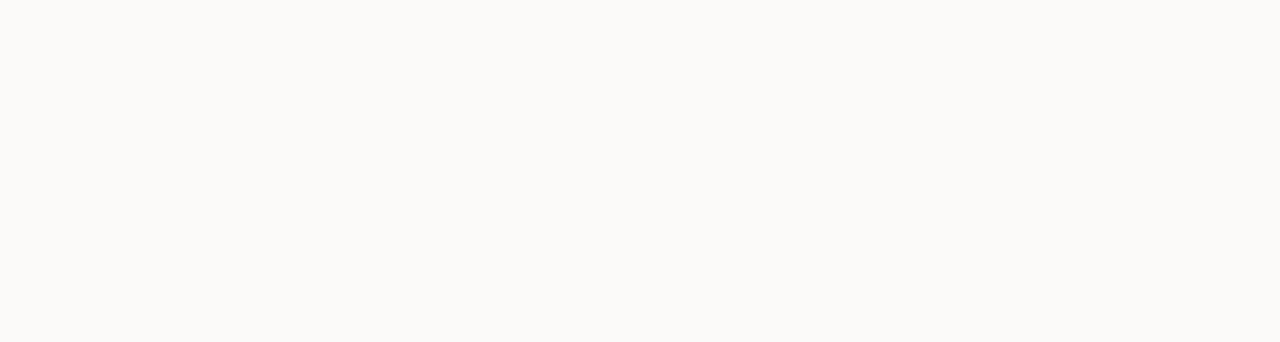
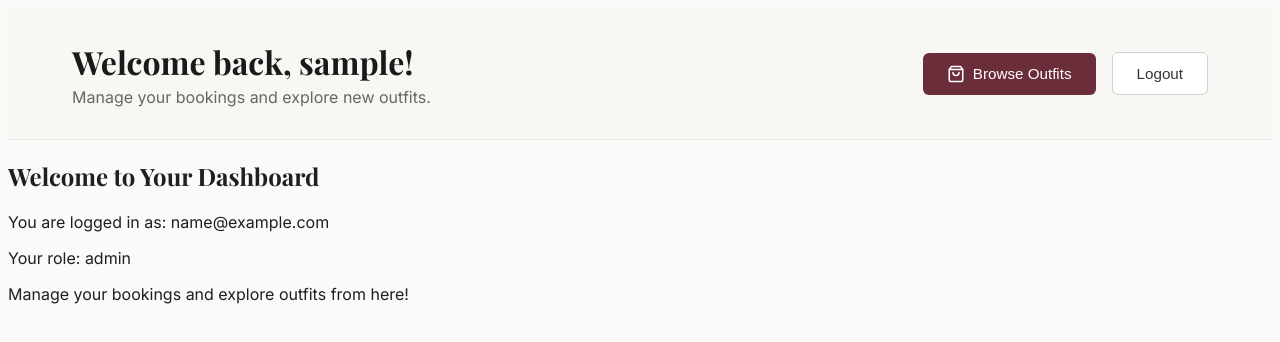
Before and after one commit to JasCiely/IT342_G5_Palicte_Lab1, a React (Vite) app in the folder web/: page /dashboard in a window 1280 px wide. Before the commit this address had no page. Shown: the top 342 px of the page. Built offline with nearby package versions, Linux system fonts and the light colour scheme; sample sign-in values are in the browser's storage.

Commit message:
feat: add dashboard header with logout functionality
Implemented a dashboard header that displays essential navigation elements and includes a working logout feature, allowing users to securely end their session from the dashboard.

```diff
--- a/web/src/App.jsx
+++ b/web/src/App.jsx
@@ -1,15 +1,60 @@
 import { BrowserRouter, Routes, Route, Navigate } from "react-router-dom";
+import { useState, useEffect } from "react";
 import Auth from "./pages/Auth";
+import Dashboard from "./pages/Dashboard";
 
-const App = () => (
-  <BrowserRouter>
-    <Routes>
-      <Route path="/" element={<Navigate to="/auth" replace />} />
+const App = () => {
+  const [isAuthenticated, setIsAuthenticated] = useState(false);
 
-      {/* Your existing auth route */}
-      <Route path="/auth" element={<Auth />} />
-    </Routes>
-  </BrowserRouter>
-);
+  // Check authentication on component mount
+  useEffect(() => {
+    const authStatus = localStorage.getItem("isAuthenticated");
+    setIsAuthenticated(authStatus === "true");
+  }, []);
+
+  // Function to handle login
+  const handleLogin = () => {
+    setIsAuthenticated(true);
+  };
+
+  // Function to handle logout
+  const handleLogout = () => {
+    localStorage.clear();
+    setIsAuthenticated(false);
+  };
+
+  return (
+    <BrowserRouter>
+      <Routes>
+        <Route
+          path="/"
+          element={
+            <Navigate to={isAuthenticated ? "/dashboard" : "/auth"} replace />
+          }
+        />
+
+        <Route
+          path="/auth"
+          element={
+            isAuthenticated ?
+            <Navigate to="/dashboard" replace /> :
+            <Auth onLogin={handleLogin} />
+          }
+        />
+
+        <Route
+          path="/dashboard"
+          element={
+            isAuthenticated ?
+            <Dashboard onLogout={handleLogout} /> :
+            <Navigate to="/auth" replace />
+          }
+        />
+
+        <Route path="*" element={<Navigate to="/" replace />} />
+      </Routes>
+    </BrowserRouter>
+  );
+};
 
 export default App;
--- /dev/null
+++ b/web/src/components/DashboardContent/DashboardHeader.jsx
@@ -0,0 +1,31 @@
+import React from 'react';
+import '../css/DashboardHeader.css';
+
+const DashboardHeader = ({ userName = "Maria", onLogout }) => {
+  return (
+    <header className="dashboard-header">
+      <div className="dashboard-header-content">
+        <div className="welcome-section">
+          <h1>Welcome back, {userName}!</h1>
+          <p className="subtitle">Manage your bookings and explore new outfits.</p>
+        </div>
+
+        <div className="header-actions">
+          <button className="btn-browse-outfits" onClick={() => console.log('Browse')}>
+            {/* SVG Shopping Bag Icon */}
+            <svg width="18" height="18" viewBox="0 0 24 24" fill="none" stroke="currentColor" strokeWidth="2" strokeLinecap="round" strokeLinejoin="round">
+              <path d="M6 2 3 6v14a2 2 0 0 0 2 2h14a2 2 0 0 0 2-2V6l-3-4Z"/><path d="M3 6h18"/><path d="M16 10a4 4 0 0 1-8 0"/>
+            </svg>
+            Browse Outfits
+          </button>
+
+          <button className="btn-logout" onClick={onLogout}>
+            Logout
+          </button>
+        </div>
+      </div>
+    </header>
+  );
+};
+
+export default DashboardHeader;
--- /dev/null
+++ b/web/src/components/css/DashboardHeader.css
@@ -0,0 +1,85 @@
+.dashboard-header {
+  background: #f8f7f4; /* Matches the slight off-white/cream background */
+  padding: 2rem 4rem;
+  border-bottom: 1px solid #eaeaea;
+  font-family: 'Inter', -apple-system, sans-serif;
+}
+
+.dashboard-header-content {
+  display: flex;
+  justify-content: space-between;
+  align-items: center;
+  max-width: 1400px;
+  margin: 0 auto;
+}
+
+.welcome-section h1 {
+  /* Serif font is key to the design look */
+  font-family: 'Playfair Display', Georgia, serif;
+  font-size: 2rem;
+  font-weight: 700;
+  color: #1a1a1a;
+  margin: 0 0 0.25rem 0;
+}
+
+.welcome-section .subtitle {
+  font-size: 1rem;
+  color: #666666;
+  margin: 0;
+}
+
+.header-actions {
+  display: flex;
+  gap: 1rem;
+  align-items: center;
+}
+
+/* Primary Button - Burgundy Style */
+.btn-browse-outfits {
+  display: flex;
+  align-items: center;
+  gap: 0.5rem;
+  padding: 0.75rem 1.5rem;
+  border-radius: 6px;
+  font-size: 0.95rem;
+  font-weight: 500;
+  cursor: pointer;
+  background: #6b2d39; /* The burgundy color from the image */
+  color: white;
+  border: none;
+  transition: opacity 0.2s ease;
+}
+
+.btn-browse-outfits:hover {
+  background: #5a2530;
+}
+
+/* Secondary Button - Outlined Style */
+.btn-logout {
+  padding: 0.75rem 1.5rem;
+  border-radius: 6px;
+  font-size: 0.95rem;
+  font-weight: 500;
+  cursor: pointer;
+  background: white;
+  color: #333333;
+  border: 1px solid #d1d1d1;
+  transition: all 0.2s ease;
+}
+
+.btn-logout:hover {
+  background: #fdfdfd;
+  border-color: #999;
+}
+
+/* Responsive adjustments */
+@media (max-width: 768px) {
+  .dashboard-header {
+    padding: 1.5rem;
+  }
+  .dashboard-header-content {
+    flex-direction: column;
+    align-items: flex-start;
+    gap: 1.5rem;
+  }
+}
--- a/web/src/pages/Auth.jsx
+++ b/web/src/pages/Auth.jsx
@@ -14,7 +14,7 @@
 } from 'lucide-react';
 import logo from '../assets/logo.png';
 
-const Auth = () => {
+const Auth = ({ onLogin }) => {
   const [isLogin, setIsLogin] = useState(true);
   const [showPassword, setShowPassword] = useState(false);
   const [showConfirmPassword, setShowConfirmPassword] = useState(false);
@@ -132,6 +132,11 @@
           localStorage.setItem("userRole", role);
           localStorage.setItem("userEmail", formData.email);
 
+          // Call the onLogin callback
+          if (onLogin) {
+            onLogin();
+          }
+
           alert(`Login successful! Welcome ${formData.email}`);
           navigate('/dashboard');
         } else {
@@ -155,7 +160,7 @@
           setFormData({
             firstName: '',
             lastName: '',
-            email: formData.email, // Keep email for login
+            email: formData.email,
             password: '',
             confirmPassword: ''
           });
--- /dev/null
+++ b/web/src/pages/Dashboard.jsx
@@ -0,0 +1,37 @@
+import React from 'react';
+import DashboardHeader from '../components/DashboardContent/DashboardHeader';
+
+const Dashboard = ({ onLogout }) => {
+  // Get user info from localStorage
+  const userEmail = localStorage.getItem("userEmail") || "User";
+
+  // Try to get firstName from localStorage first (set by backend during login)
+  // If not available, fall back to extracting from email
+  const firstName = localStorage.getItem("firstName") ||
+                    localStorage.getItem("userFirstName") ||
+                    userEmail.split('@')[0] ||
+                    "User";
+
+  const handleLogout = () => {
+    if (onLogout) {
+      onLogout();
+    }
+  };
+
+  return (
+    <div className="dashboard">
+      <DashboardHeader
+        userName={firstName}  // Pass only the first name
+        onLogout={handleLogout}
+      />
+      <div className="dashboard-content">
+        <h2>Welcome to Your Dashboard</h2>
+        <p>You are logged in as: {userEmail}</p>
+        <p>Your role: {localStorage.getItem("userRole") || "USER"}</p>
+        <p>Manage your bookings and explore outfits from here!</p>
+      </div>
+    </div>
+  );
+};
+
+export default Dashboard;
```
